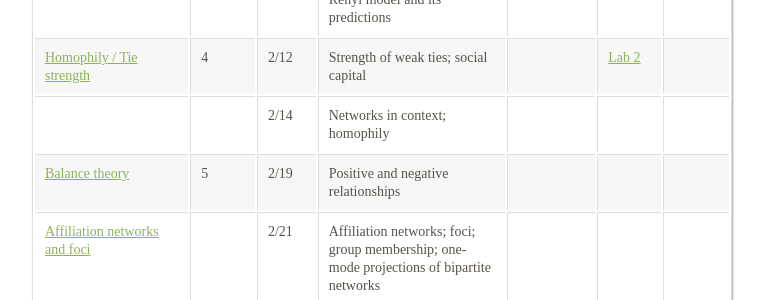
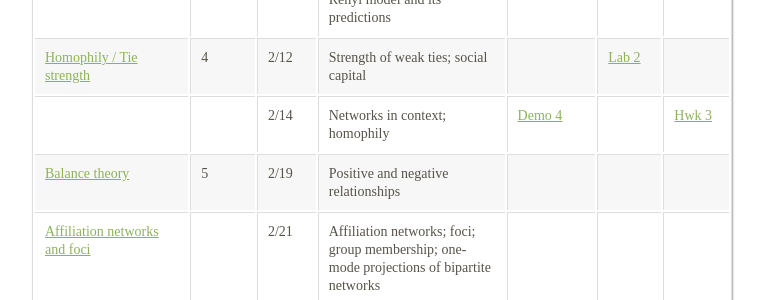
Before and after one commit to dfeehan/dfeehan.github.io, a Jekyll site: the page teaching/2019sp_demog180.html, which Jekyll copies as it is, in a window 1280 px wide and 900 px high, scrolled down 1098 px. Shown: the part 152-452 px from the top of the window, without its empty margins (258-1023 px from the left). Built offline with Jekyll 4.4.1, drawn with Linux system fonts in a browser that asks for light colours.

Commit message:
added hwk 3 and sowt demo

```diff
--- a/teaching/2019sp_demog180.html
+++ b/teaching/2019sp_demog180.html
@@ -440,9 +440,9 @@
 <td></td>
 <td>2/14</td>
 <td>Networks in context; homophily</td>
+<td><a href="http://datahub.berkeley.edu/user-redirect/interact?account=dfeehan&amp;repo=demog180-sp2019&amp;branch=master&amp;path=lecture/04_sowt/sowt_wiki_talk.ipynb">Demo 4</a></td>
 <td></td>
-<td></td>
-<td></td>
+<td><a href="http://datahub.berkeley.edu/user-redirect/interact?account=dfeehan&amp;repo=demog180-sp2019&amp;branch=master&amp;path=hwk/hw3/hw03.ipynb">Hwk 3</a></td>
 </tr>
 <tr class="odd">
 <td><a href="#sec:balance">Balance theory</a></td>
```
